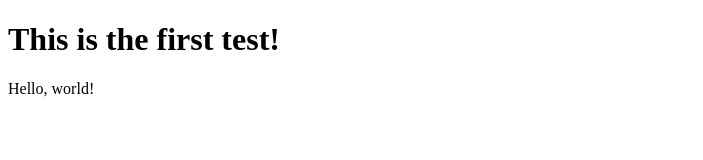
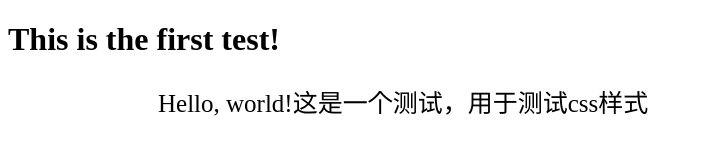
Before and after one commit to EmohinTac/emohintac.github.io, a plain HTML site: page blog/test.html in a window 1280 px wide. Shown: the whole page, without its empty margins (0-703 px from the left). Drawn offline with Linux system fonts and the light colour scheme.

Commit message:
Update test.html

```diff
--- a/blog/test.html
+++ b/blog/test.html
@@ -3,9 +3,19 @@
   <head>
     <title>Et'Blog</title>
     <link  href="https://static01.imgkr.com/temp/10ae6adf866a49e4aca8d7689963df70.ico"  rel="shortcut icon" type="image/x-icon" />
+    <style>
+      p{
+	      word-wrap: break-word;
+	      word-break: normal;
+        margin-left: 100px;
+        margin-right: 100px;
+        font-size: 25px;
+        text-indent:2em;
+    }
+    </style>
   </head>
   <body>
     <h1 id="title">This is the first test!</h1>
-    <p id="paragraph">Hello, world!</p>
+    <p id="paragraph">Hello, world!这是一个测试，用于测试css样式</p>
   </body>
 </html>
```
